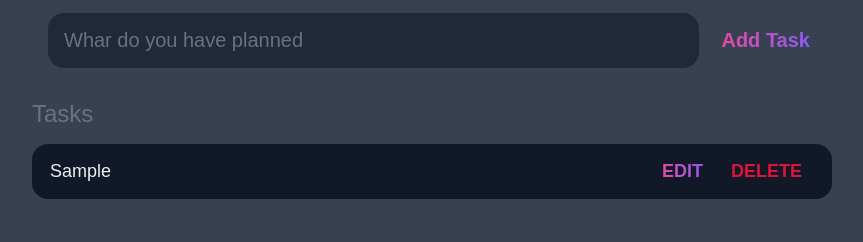
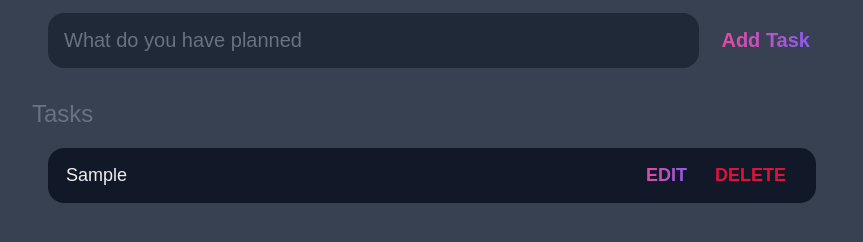
Before and after one commit to Abdelrhman-Hanoura/todo_list, a plain HTML site: page index.html in a window 1280 px wide. Both pictures are taken after typing "Sample" into the empty fields and a click on the input "Add Task". Shown: the part 80-322 px from the top of the page, without its empty margins (208-1071 px from the left). Drawn offline with Linux system fonts and the light colour scheme.

Commit message:
Update the Design

```diff
--- a/index.html
+++ b/index.html
@@ -14,7 +14,7 @@
         <input
           type="text"
           id="new_task_input"
-          placeholder="Whar do you have planned"
+          placeholder="What do you have planned"
         />
         <input
             type="submit"
--- a/main.css
+++ b/main.css
@@ -81,6 +81,7 @@ main{
 }
 .task_list{
     padding: 16px;
+
 }
 
 .task-list h2 {
@@ -95,7 +96,7 @@ main{
 	background-color: var(--darkest);
 	padding: 16px;
 	border-radius: 16px;
-	margin-bottom: 16px;
+	margin: 20px 16px;
 }
 .task .content{
     flex: 1 1 0%;
```
